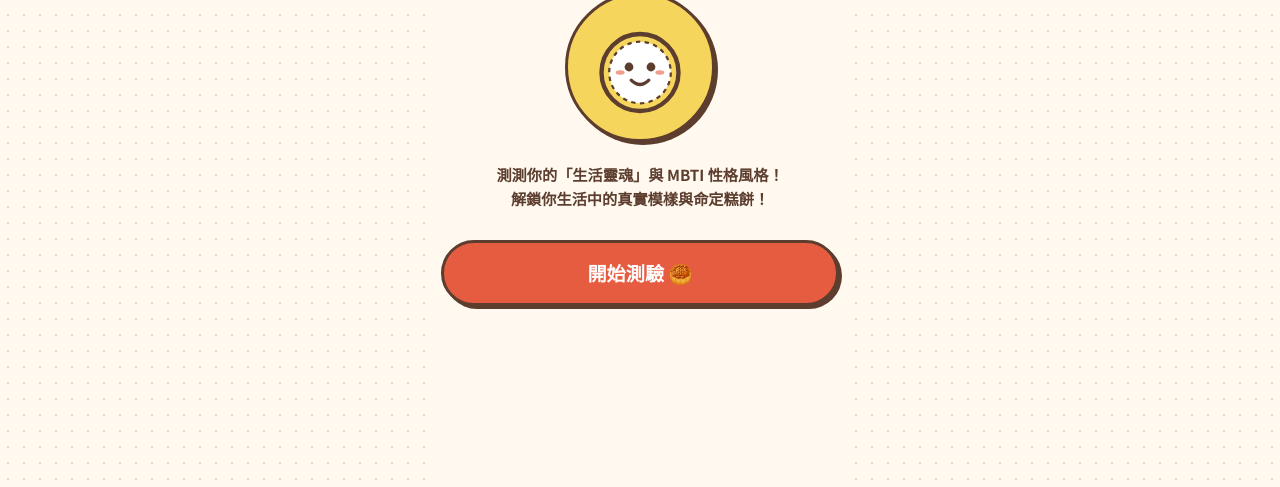
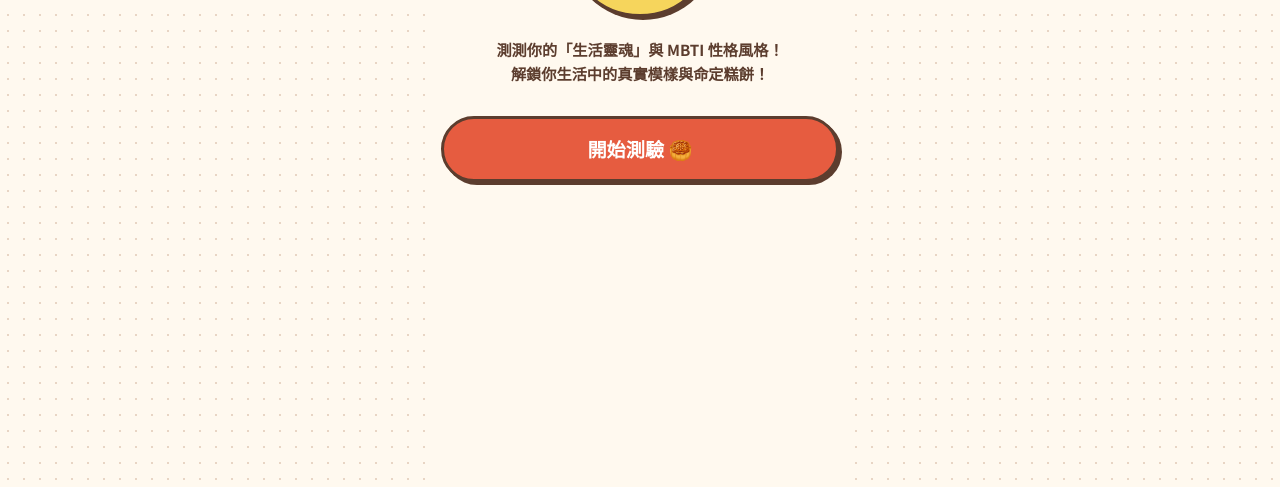
Before and after one commit to xiyu0215-haha/-, a plain HTML site: page index.html in a window 1280 px wide. Shown: the part 313-800 px from the top of the page. Drawn offline with Linux system fonts and the light colour scheme; a web font is replaced by a local one.

Commit message:
Update style.css

```diff
--- a/style.css
+++ b/style.css
@@ -54,9 +54,10 @@ body {
 
 #start-screen.screen.active {
     flex: 1;
-    justify-content: center;
+    justify-content: flex-start;
     align-items: center;
-    padding: 20px 0;
+    padding-top: 40px;
+    padding-bottom: 20px;
 }
 
 @keyframes fadeIn {
```
